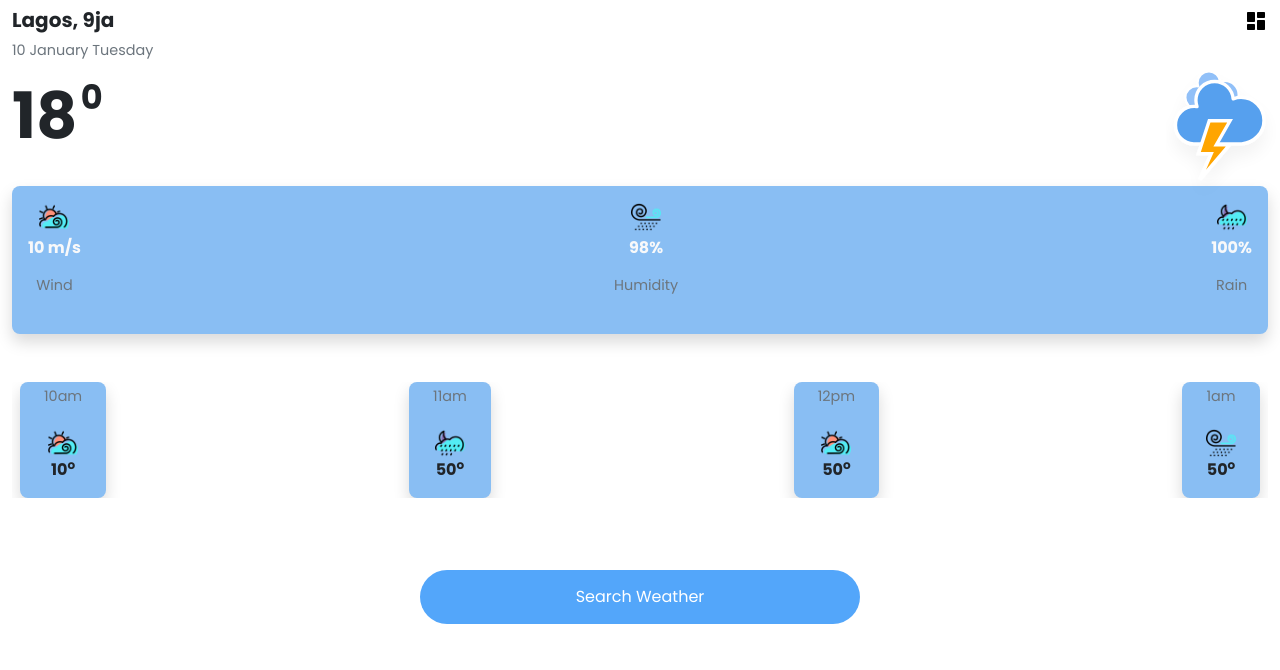
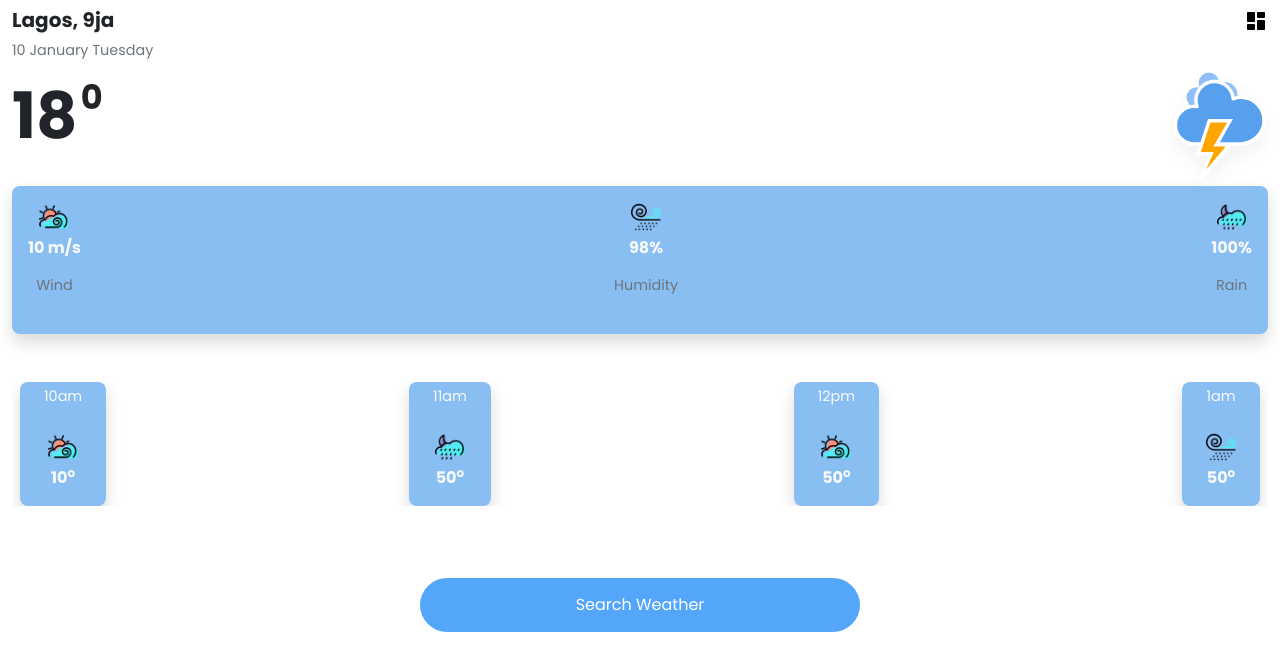
Before and after one commit to fatboy0112/react-weather-app, a React (Create React App) app: page /weather in a window 1280 px wide. Shown: the top 670 px of the page. Built offline with nearby package versions, Linux system fonts and the light colour scheme; no server answers.

Commit message:
Updated the future weather component

```diff
--- a/src/components/futureWeatherComponent.jsx
+++ b/src/components/futureWeatherComponent.jsx
@@ -6,11 +6,11 @@ const FutureWeatherComponent = props =>{
        <React.Fragment>
             <section className="future-weather-container d-flex align-items-center justify-content-center flex-column brand-tertiary-color px-4  rounded-3 shadow mx-2">
                 <section className="weather-wrapper d-flex flex-column align-items-center justify-content-center">
-                    <p className="brand-small-text text-muted py-1 text-center">{props.time}</p>
-                    <section className="weather-icon-section">
+                    <p className="brand-small-text text-light py-1 text-center">{props.time}</p>
+                    <section className="weather-icon-section py-1">
                             <img src ={props.icon} height={"30"} width={"30"}/>
                     </section>
-                    <p className="brand-small-text-2 fw-bold text-center"> {props.weatherUnit}<sup>o</sup></p>
+                    <p className="brand-small-text-2 fw-bold text-center text-light"> {props.weatherUnit}<sup>o</sup></p>
                 </section>
             </section>
        </React.Fragment>
```
